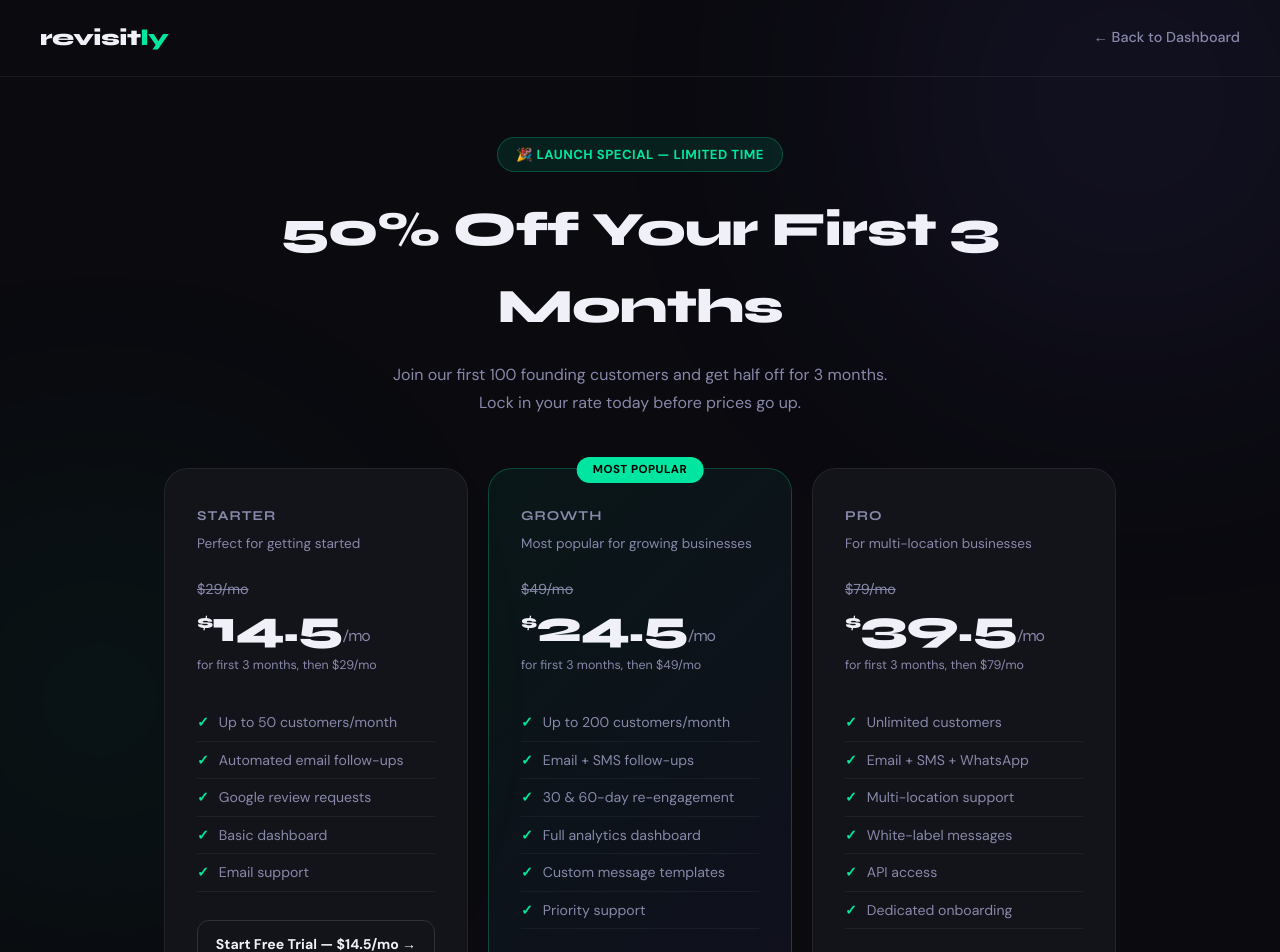
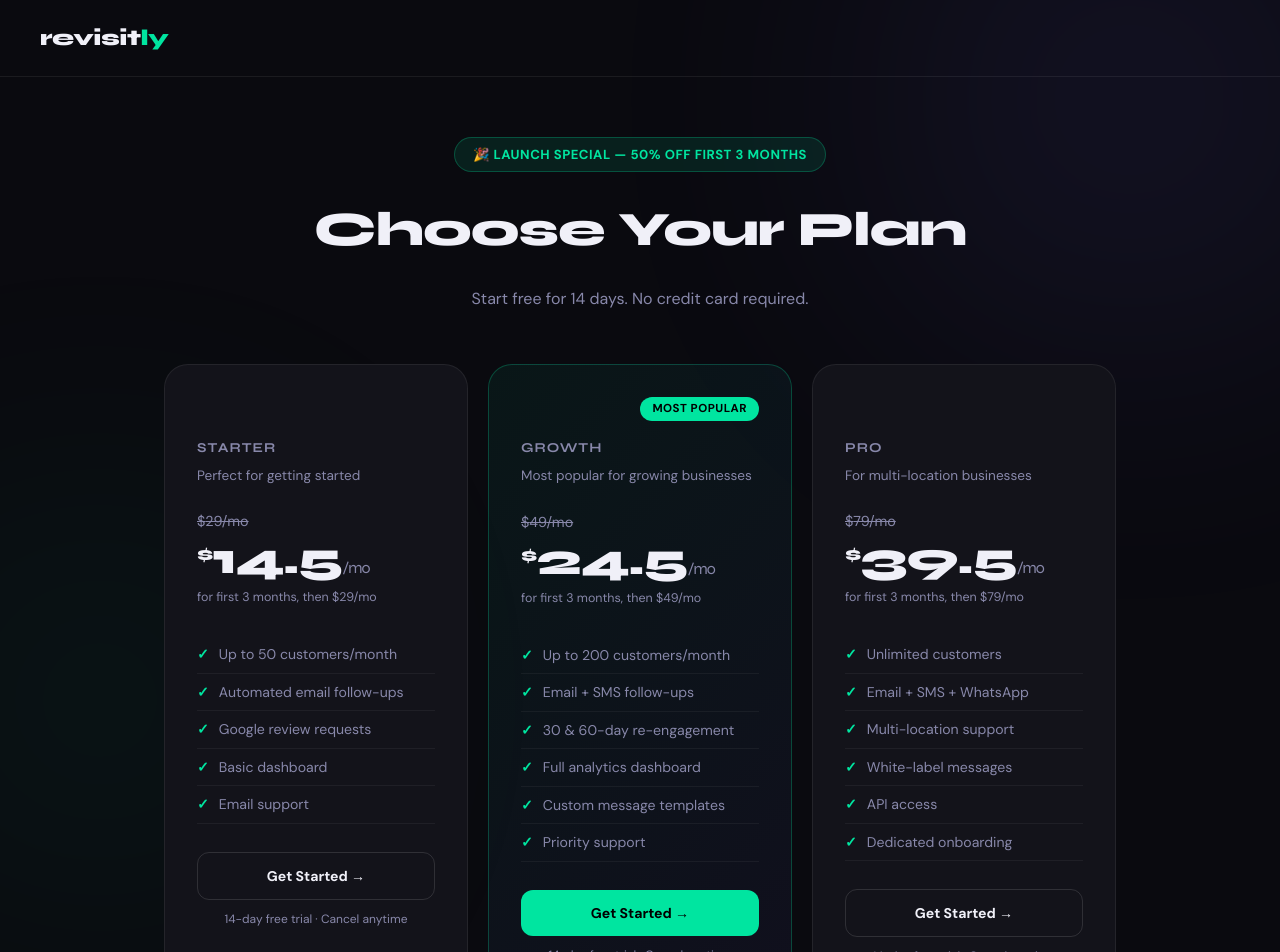
Before and after one commit to atulsgit/revisitly, a Next.js app: page /pricing in a window 1280 px wide. Shown: the top 952 px of the page. Built offline with nearby package versions, Linux system fonts and the light colour scheme; no server answers.

Commit message:
Show current plan on dashboard, smart upgrade/downgrade on pricing

```diff
--- a/app/pricing/page.js
+++ b/app/pricing/page.js
@@ -1,10 +1,11 @@
 'use client'
 
-import { useState } from 'react'
+import { useState, useEffect } from 'react'
 import { supabase } from '../../lib/supabase'
 
-const plans = [
+const PLANS = [
   {
+    key: 'starter',
     name: 'Starter',
     price: 29,
     launchPrice: 14.50,
@@ -17,9 +18,9 @@ const plans = [
       'Basic dashboard',
       'Email support',
     ],
-    featured: false,
   },
   {
+    key: 'growth',
     name: 'Growth',
     price: 49,
     launchPrice: 24.50,
@@ -36,6 +37,7 @@ const plans = [
     featured: true,
   },
   {
+    key: 'pro',
     name: 'Pro',
     price: 79,
     launchPrice: 39.50,
@@ -49,29 +51,51 @@ const plans = [
       'API access',
       'Dedicated onboarding',
     ],
-    featured: false,
   },
 ]
 
+const PLAN_ORDER = { starter: 1, growth: 2, pro: 3 }
+
 export default function PricingPage() {
-  const [loading, setLoading] = useState(null)
+  const [currentPlan, setCurrentPlan] = useState(null)
+  const [user, setUser] = useState(null)
+  const [business, setBusiness] = useState(null)
+  const [loading, setLoading] = useState(true)
+  const [checkoutLoading, setCheckoutLoading] = useState(null)
   const [error, setError] = useState('')
 
-  const handleCheckout = async (plan) => {
-    setLoading(plan.name)
-    setError('')
+  useEffect(() => {
+    loadUser()
+  }, [])
 
+  const loadUser = async () => {
     const { data: { user } } = await supabase.auth.getUser()
-    if (!user) {
-      window.location.href = '/auth'
-      return
+    setUser(user)
+
+    if (user) {
+      const { data: biz } = await supabase
+        .from('businesses')
+        .select('*')
+        .eq('user_id', user.id)
+        .single()
+      setBusiness(biz)
+      setCurrentPlan(biz?.plan || 'starter')
+    }
+    setLoading(false)
   }
 
-    const { data: business } = await supabase
-      .from('businesses')
-      .select('name, email')
-      .eq('user_id', user.id)
-      .single()
+  const getPlanAction = (planKey) => {
+    if (!currentPlan || currentPlan === 'cancelled' || currentPlan === 'inactive') return 'subscribe'
+    if (planKey === currentPlan) return 'current'
+    if (PLAN_ORDER[planKey] > PLAN_ORDER[currentPlan]) return 'upgrade'
+    if (PLAN_ORDER[planKey] < PLAN_ORDER[currentPlan]) return 'downgrade'
+    return 'subscribe'
+  }
+
+  const handleCheckout = async (plan) => {
+    if (!user) { window.location.href = '/auth'; return }
+    setCheckoutLoading(plan.key)
+    setError('')
 
     const res = await fetch('/api/checkout', {
       method: 'POST',
@@ -89,8 +113,38 @@ export default function PricingPage() {
       window.location.href = data.url
     } else {
       setError(data.error || 'Something went wrong. Please try again.')
-      setLoading(null)
+      setCheckoutLoading(null)
     }
+  }
+
+  const getButtonLabel = (planKey) => {
+    const action = getPlanAction(planKey)
+    if (checkoutLoading === planKey) return 'Redirecting...'
+    switch (action) {
+      case 'current':   return '✓ Your Current Plan'
+      case 'upgrade':   return `Upgrade to ${planKey.charAt(0).toUpperCase() + planKey.slice(1)} →`
+      case 'downgrade': return `Downgrade to ${planKey.charAt(0).toUpperCase() + planKey.slice(1)}`
+      case 'subscribe': return `Get Started →`
+      default:          return 'Get Started →'
+    }
+  }
+
+  const getActionBadge = (planKey) => {
+    const action = getPlanAction(planKey)
+    switch (action) {
+      case 'current':   return { label: 'Current Plan', color: '#8888aa', bg: 'rgba(136,136,170,0.1)' }
+      case 'upgrade':   return { label: '⬆ Upgrade', color: '#00e5a0', bg: 'rgba(0,229,160,0.1)' }
+      case 'downgrade': return { label: '⬇ Downgrade', color: '#ffd166', bg: 'rgba(255,209,102,0.1)' }
+      default:          return null
+    }
+  }
+
+  if (loading) {
+    return (
+      <div style={s.loadingPage}>
+        <div style={s.spinner} />
+      </div>
+    )
   }
 
   return (
@@ -101,32 +155,57 @@ export default function PricingPage() {
       {/* Nav */}
       <nav style={s.nav}>
         <a href="/" style={s.logo}>revisit<span style={s.logoAccent}>ly</span></a>
-        <a href="/dashboard" style={s.backLink}>← Back to Dashboard</a>
+        {user && <a href="/dashboard" style={s.backLink}>← Back to Dashboard</a>}
       </nav>
 
       <div style={s.content}>
         {/* Header */}
         <div style={s.header}>
-          <div style={s.badge}>🎉 Launch Special — Limited Time</div>
-          <h1 style={s.title}>50% Off Your First 3 Months</h1>
+          <div style={s.badge}>🎉 Launch Special — 50% Off First 3 Months</div>
+          <h1 style={s.title}>
+            {currentPlan && currentPlan !== 'cancelled'
+              ? 'Change Your Plan'
+              : 'Choose Your Plan'}
+          </h1>
           <p style={s.subtitle}>
-            Join our first 100 founding customers and get half off for 3 months.
-            Lock in your rate today before prices go up.
+            {currentPlan && currentPlan !== 'cancelled'
+              ? `You're currently on the ${currentPlan.charAt(0).toUpperCase() + currentPlan.slice(1)} plan. Upgrade or downgrade anytime.`
+              : 'Start free for 14 days. No credit card required.'}
           </p>
         </div>
 
         {error && <div style={s.errorBox}>{error}</div>}
 
-        {/* Pricing Cards */}
+        {/* Pricing Grid */}
         <div style={s.grid}>
-          {plans.map(plan => (
-            <div
-              key={plan.name}
-              style={{ ...s.card, ...(plan.featured ? s.cardFeatured : {}) }}
-            >
-              {plan.featured && (
-                <div style={s.popularBadge}>Most Popular</div>
+          {PLANS.map(plan => {
+            const action = getPlanAction(plan.key)
+            const badge = getActionBadge(plan.key)
+            const isCurrent = action === 'current'
+            const isDisabled = isCurrent || !!checkoutLoading
+
+            return (
+              <div key={plan.key} style={{
+                ...s.card,
+                ...(plan.featured && !isCurrent ? s.cardFeatured : {}),
+                ...(isCurrent ? s.cardCurrent : {}),
+              }}>
+                {/* Top badges */}
+                <div style={s.cardTopRow}>
+                  {plan.featured && !isCurrent && (
+                    <span style={s.popularBadge}>Most Popular</span>
                   )}
+                  {badge && (
+                    <span style={{
+                      ...s.actionBadge,
+                      color: badge.color,
+                      background: badge.bg,
+                      border: `1px solid ${badge.color}30`,
+                    }}>
+                      {badge.label}
+                    </span>
+                  )}
+                </div>
 
                 <div style={s.planName}>{plan.name}</div>
                 <div style={s.planDesc}>{plan.description}</div>
@@ -135,9 +214,9 @@ export default function PricingPage() {
                 <div style={s.priceWrap}>
                   <div style={s.originalPrice}>${plan.price}/mo</div>
                   <div style={s.launchPrice}>
-                  <span style={s.priceCurrency}>$</span>
+                    <span style={s.currency}>$</span>
                     {plan.launchPrice}
-                  <span style={s.pricePeriod}>/mo</span>
+                    <span style={s.period}>/mo</span>
                   </div>
                   <div style={s.priceNote}>for first 3 months, then ${plan.price}/mo</div>
                 </div>
@@ -146,37 +225,39 @@ export default function PricingPage() {
                 <ul style={s.features}>
                   {plan.features.map(f => (
                     <li key={f} style={s.feature}>
-                    <span style={s.check}>✓</span>
+                      <span style={{ ...s.check, color: isCurrent ? '#8888aa' : '#00e5a0' }}>✓</span>
                       <span style={s.featureText}>{f}</span>
                     </li>
                   ))}
                 </ul>
 
+                {/* Button */}
                 <button
                   style={{
                     ...s.btn,
-                  ...(plan.featured ? s.btnFeatured : s.btnOutline),
-                  ...(loading === plan.name ? s.btnLoading : {}),
+                    ...(isCurrent ? s.btnCurrent : plan.featured ? s.btnFeatured : s.btnOutline),
+                    ...(isDisabled ? s.btnDisabled : {}),
                   }}
-                onClick={() => handleCheckout(plan)}
-                disabled={!!loading}
+                  onClick={() => !isCurrent && handleCheckout(plan)}
+                  disabled={isDisabled}
                 >
-                {loading === plan.name
-                  ? 'Redirecting to checkout...'
-                  : `Start Free Trial — $${plan.launchPrice}/mo →`}
+                  {getButtonLabel(plan.key)}
                 </button>
 
+                {!isCurrent && (
                   <p style={s.cardNote}>14-day free trial · Cancel anytime</p>
+                )}
               </div>
-          ))}
+            )
+          })}
         </div>
 
-        {/* Trust signals */}
+        {/* Trust */}
         <div style={s.trust}>
           <div style={s.trustItem}>🔒 Secure checkout via Stripe</div>
           <div style={s.trustItem}>💳 No card charged during trial</div>
-          <div style={s.trustItem}>❌ Cancel anytime, no questions</div>
-          <div style={s.trustItem}>⭐ 50% off auto-applied at checkout</div>
+          <div style={s.trustItem}>❌ Cancel anytime</div>
+          <div style={s.trustItem}>⭐ 50% off auto-applied</div>
         </div>
       </div>
     </div>
@@ -184,149 +265,46 @@ export default function PricingPage() {
 }
 
 const s = {
-  page: {
-    minHeight: '100vh',
-    background: '#0a0a0f',
-    fontFamily: "'DM Sans', sans-serif",
-    position: 'relative',
-    overflow: 'hidden',
-  },
-  orb1: {
-    position: 'fixed', width: 500, height: 500,
-    borderRadius: '50%', background: '#7c6cff',
-    filter: 'blur(140px)', opacity: 0.1,
-    top: -150, right: -100, pointerEvents: 'none',
-  },
-  orb2: {
-    position: 'fixed', width: 400, height: 400,
-    borderRadius: '50%', background: '#00e5a0',
-    filter: 'blur(140px)', opacity: 0.08,
-    bottom: -100, left: -100, pointerEvents: 'none',
-  },
-  nav: {
-    display: 'flex', alignItems: 'center',
-    justifyContent: 'space-between',
-    padding: '20px 40px',
-    borderBottom: '1px solid rgba(255,255,255,0.07)',
-    position: 'relative', zIndex: 1,
-  },
-  logo: {
-    fontFamily: "'Syne', sans-serif", fontWeight: 800,
-    fontSize: '1.4rem', color: '#f0f0f8',
-    textDecoration: 'none', letterSpacing: '-0.5px',
-  },
+  page: { minHeight: '100vh', background: '#0a0a0f', fontFamily: "'DM Sans', sans-serif", position: 'relative', overflow: 'hidden' },
+  loadingPage: { minHeight: '100vh', display: 'flex', alignItems: 'center', justifyContent: 'center', background: '#0a0a0f' },
+  spinner: { width: 36, height: 36, border: '3px solid rgba(255,255,255,0.1)', borderTop: '3px solid #00e5a0', borderRadius: '50%', animation: 'spin 0.8s linear infinite' },
+  orb1: { position: 'fixed', width: 500, height: 500, borderRadius: '50%', background: '#7c6cff', filter: 'blur(140px)', opacity: 0.1, top: -150, right: -100, pointerEvents: 'none' },
+  orb2: { position: 'fixed', width: 400, height: 400, borderRadius: '50%', background: '#00e5a0', filter: 'blur(140px)', opacity: 0.08, bottom: -100, left: -100, pointerEvents: 'none' },
+  nav: { display: 'flex', alignItems: 'center', justifyContent: 'space-between', padding: '20px 40px', borderBottom: '1px solid rgba(255,255,255,0.07)', position: 'relative', zIndex: 1 },
+  logo: { fontFamily: "'Syne', sans-serif", fontWeight: 800, fontSize: '1.4rem', color: '#f0f0f8', textDecoration: 'none', letterSpacing: '-0.5px' },
   logoAccent: { color: '#00e5a0' },
-  backLink: {
-    color: '#8888aa', textDecoration: 'none',
-    fontSize: '0.9rem', fontWeight: 500,
-  },
-  content: {
-    maxWidth: 1000, margin: '0 auto',
-    padding: '60px 24px', position: 'relative', zIndex: 1,
-  },
+  backLink: { color: '#8888aa', textDecoration: 'none', fontSize: '0.9rem', fontWeight: 500 },
+  content: { maxWidth: 1000, margin: '0 auto', padding: '60px 24px', position: 'relative', zIndex: 1 },
   header: { textAlign: 'center', marginBottom: 52 },
-  badge: {
-    display: 'inline-block',
-    background: 'rgba(0,229,160,0.1)',
-    border: '1px solid rgba(0,229,160,0.25)',
-    color: '#00e5a0', padding: '6px 18px',
-    borderRadius: 100, fontSize: '0.82rem',
-    fontWeight: 700, marginBottom: 20,
-    textTransform: 'uppercase', letterSpacing: '0.5px',
-  },
-  title: {
-    fontFamily: "'Syne', sans-serif",
-    fontSize: 'clamp(2rem, 4vw, 3rem)',
-    fontWeight: 800, color: '#f0f0f8',
-    letterSpacing: '-1px', marginBottom: 16,
-  },
-  subtitle: {
-    color: '#8888aa', fontSize: '1rem',
-    maxWidth: 520, margin: '0 auto', lineHeight: 1.7,
-  },
-  errorBox: {
-    background: 'rgba(255,80,80,0.1)',
-    border: '1px solid rgba(255,80,80,0.25)',
-    color: '#ff8080', borderRadius: 12,
-    padding: '14px 20px', fontSize: '0.88rem',
-    marginBottom: 24, textAlign: 'center',
-  },
-  grid: {
-    display: 'grid',
-    gridTemplateColumns: 'repeat(auto-fit, minmax(280px, 1fr))',
-    gap: 20, marginBottom: 40,
-  },
-  card: {
-    background: '#13131a',
-    border: '1px solid rgba(255,255,255,0.07)',
-    borderRadius: 24, padding: '36px 32px',
-    position: 'relative', transition: 'transform 0.2s',
-  },
-  cardFeatured: {
-    background: 'linear-gradient(135deg, rgba(0,229,160,0.06) 0%, rgba(124,108,255,0.06) 100%)',
-    border: '1px solid rgba(0,229,160,0.25)',
-  },
-  popularBadge: {
-    position: 'absolute', top: -12,
-    left: '50%', transform: 'translateX(-50%)',
-    background: '#00e5a0', color: '#000',
-    padding: '4px 16px', borderRadius: 100,
-    fontSize: '0.72rem', fontWeight: 700,
-    textTransform: 'uppercase', letterSpacing: '0.5px',
-    whiteSpace: 'nowrap',
-  },
-  planName: {
-    fontFamily: "'Syne', sans-serif",
-    fontSize: '0.85rem', fontWeight: 700,
-    color: '#8888aa', textTransform: 'uppercase',
-    letterSpacing: 1, marginBottom: 6,
-  },
+  badge: { display: 'inline-block', background: 'rgba(0,229,160,0.1)', border: '1px solid rgba(0,229,160,0.25)', color: '#00e5a0', padding: '6px 18px', borderRadius: 100, fontSize: '0.82rem', fontWeight: 700, marginBottom: 20, textTransform: 'uppercase', letterSpacing: '0.5px' },
+  title: { fontFamily: "'Syne', sans-serif", fontSize: 'clamp(2rem, 4vw, 3rem)', fontWeight: 800, color: '#f0f0f8', letterSpacing: '-1px', marginBottom: 16 },
+  subtitle: { color: '#8888aa', fontSize: '1rem', maxWidth: 520, margin: '0 auto', lineHeight: 1.7 },
+  errorBox: { background: 'rgba(255,80,80,0.1)', border: '1px solid rgba(255,80,80,0.25)', color: '#ff8080', borderRadius: 12, padding: '14px 20px', fontSize: '0.88rem', marginBottom: 24, textAlign: 'center' },
+  grid: { display: 'grid', gridTemplateColumns: 'repeat(auto-fit, minmax(280px, 1fr))', gap: 20, marginBottom: 40 },
+  card: { background: '#13131a', border: '1px solid rgba(255,255,255,0.07)', borderRadius: 24, padding: '32px', position: 'relative', transition: 'transform 0.2s' },
+  cardFeatured: { background: 'linear-gradient(135deg, rgba(0,229,160,0.06) 0%, rgba(124,108,255,0.06) 100%)', border: '1px solid rgba(0,229,160,0.25)' },
+  cardCurrent: { background: 'rgba(255,255,255,0.02)', border: '1px solid rgba(255,255,255,0.05)', opacity: 0.8 },
+  cardTopRow: { display: 'flex', justifyContent: 'flex-end', marginBottom: 16, minHeight: 24 },
+  popularBadge: { background: '#00e5a0', color: '#000', padding: '3px 12px', borderRadius: 100, fontSize: '0.72rem', fontWeight: 700, textTransform: 'uppercase', letterSpacing: '0.5px' },
+  actionBadge: { padding: '3px 12px', borderRadius: 100, fontSize: '0.72rem', fontWeight: 700 },
+  planName: { fontFamily: "'Syne', sans-serif", fontSize: '0.85rem', fontWeight: 700, color: '#8888aa', textTransform: 'uppercase', letterSpacing: 1, marginBottom: 6 },
   planDesc: { color: '#8888aa', fontSize: '0.85rem', marginBottom: 24 },
   priceWrap: { marginBottom: 28 },
-  originalPrice: {
-    color: '#8888aa', fontSize: '0.9rem',
-    textDecoration: 'line-through', marginBottom: 4,
-  },
-  launchPrice: {
-    fontFamily: "'Syne', sans-serif",
-    fontSize: '2.8rem', fontWeight: 800,
-    color: '#f0f0f8', letterSpacing: '-1px',
-    lineHeight: 1,
-  },
-  priceCurrency: { fontSize: '1.2rem', verticalAlign: 'top', marginTop: 8, display: 'inline-block' },
-  pricePeriod: { fontSize: '1rem', color: '#8888aa', fontWeight: 400 },
+  originalPrice: { color: '#8888aa', fontSize: '0.9rem', textDecoration: 'line-through', marginBottom: 4 },
+  launchPrice: { fontFamily: "'Syne', sans-serif", fontSize: '2.8rem', fontWeight: 800, color: '#f0f0f8', letterSpacing: '-1px', lineHeight: 1 },
+  currency: { fontSize: '1.2rem', verticalAlign: 'top', marginTop: 8, display: 'inline-block' },
+  period: { fontSize: '1rem', color: '#8888aa', fontWeight: 400 },
   priceNote: { color: '#8888aa', fontSize: '0.78rem', marginTop: 6 },
   features: { listStyle: 'none', marginBottom: 28 },
-  feature: {
-    display: 'flex', alignItems: 'flex-start',
-    gap: 10, padding: '7px 0',
-    borderBottom: '1px solid rgba(255,255,255,0.05)',
-    fontSize: '0.88rem',
-  },
-  check: { color: '#00e5a0', fontWeight: 700, flexShrink: 0 },
+  feature: { display: 'flex', alignItems: 'flex-start', gap: 10, padding: '7px 0', borderBottom: '1px solid rgba(255,255,255,0.05)', fontSize: '0.88rem' },
+  check: { fontWeight: 700, flexShrink: 0 },
   featureText: { color: '#8888aa' },
-  btn: {
-    width: '100%', padding: '14px',
-    borderRadius: 12, fontWeight: 700,
-    fontSize: '0.88rem', cursor: 'pointer',
-    border: 'none', fontFamily: "'DM Sans', sans-serif",
-    transition: 'all 0.2s', marginBottom: 10,
-  },
+  btn: { width: '100%', padding: '14px', borderRadius: 12, fontWeight: 700, fontSize: '0.88rem', cursor: 'pointer', border: 'none', fontFamily: "'DM Sans', sans-serif", transition: 'all 0.2s', marginBottom: 10 },
   btnFeatured: { background: '#00e5a0', color: '#000' },
-  btnOutline: {
-    background: 'transparent', color: '#f0f0f8',
-    border: '1px solid rgba(255,255,255,0.12)',
-  },
-  btnLoading: { opacity: 0.6, cursor: 'not-allowed' },
-  cardNote: {
-    textAlign: 'center', color: '#8888aa',
-    fontSize: '0.75rem',
-  },
-  trust: {
-    display: 'flex', flexWrap: 'wrap',
-    justifyContent: 'center', gap: 24,
-    padding: '24px 0',
-    borderTop: '1px solid rgba(255,255,255,0.07)',
-  },
+  btnOutline: { background: 'transparent', color: '#f0f0f8', border: '1px solid rgba(255,255,255,0.12)' },
+  btnCurrent: { background: 'rgba(255,255,255,0.04)', color: '#8888aa', border: '1px solid rgba(255,255,255,0.07)', cursor: 'default' },
+  btnDisabled: { opacity: 0.6, cursor: 'not-allowed' },
+  cardNote: { textAlign: 'center', color: '#8888aa', fontSize: '0.75rem' },
+  trust: { display: 'flex', flexWrap: 'wrap', justifyContent: 'center', gap: 24, padding: '24px 0', borderTop: '1px solid rgba(255,255,255,0.07)' },
   trustItem: { color: '#8888aa', fontSize: '0.85rem', fontWeight: 500 },
 }
```
Also changed, not shown: app/dashboard/page.js (+94 -272 lines). Lines whose indentation alone changed are shown as unchanged.
